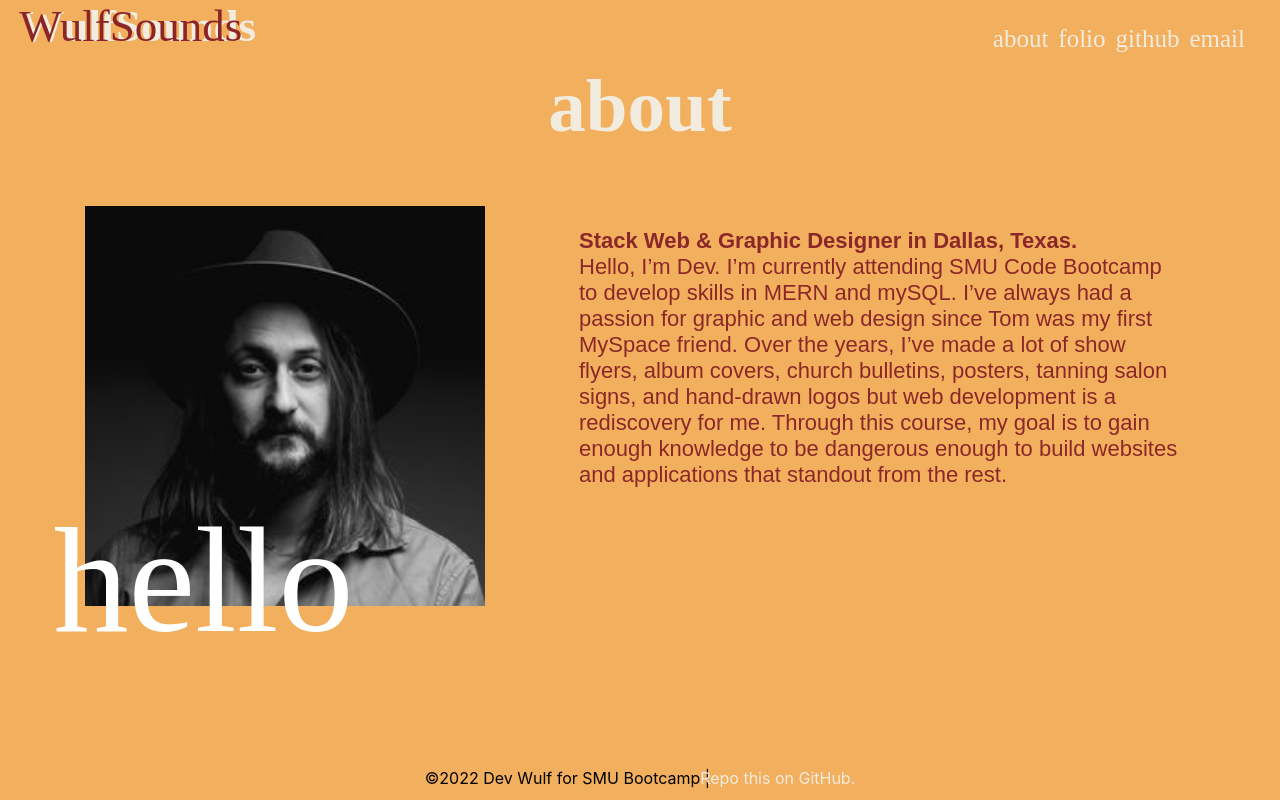
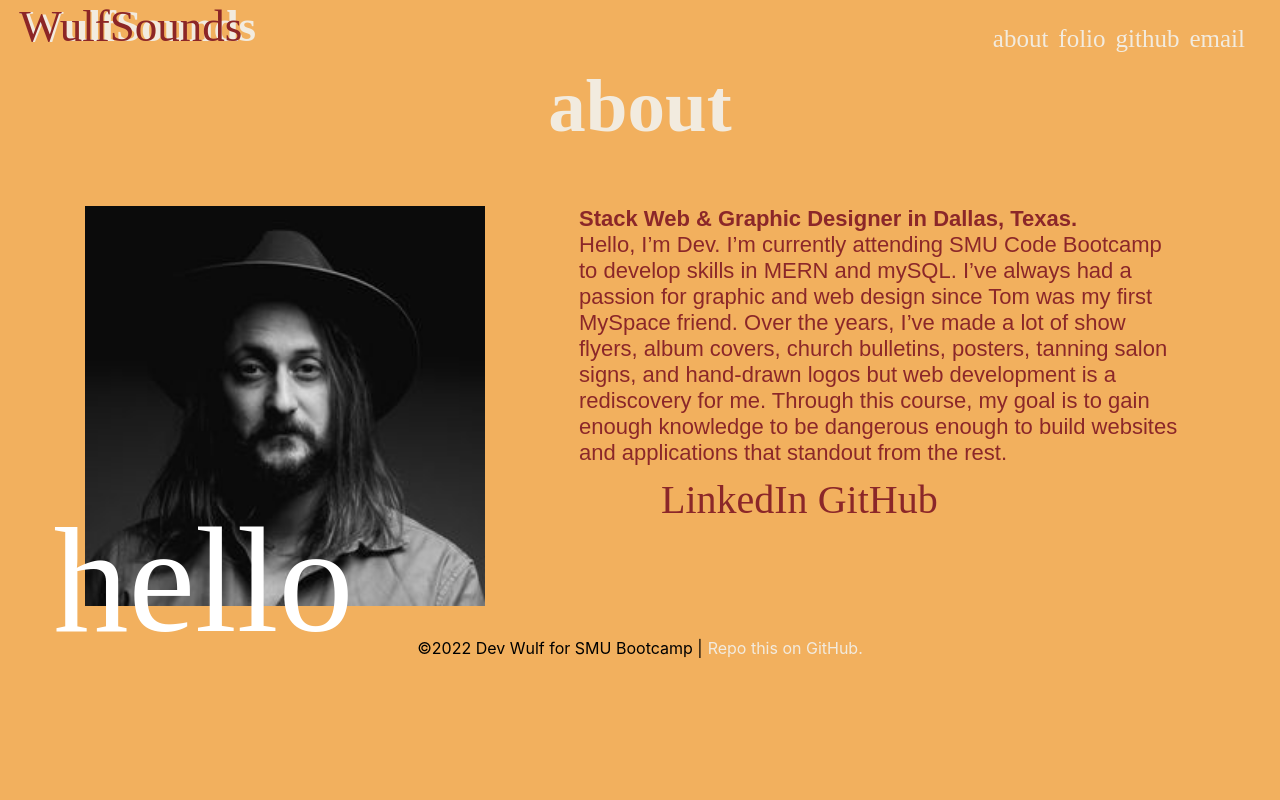
Before and after one commit to wulfsounds/folio-v3, a React (Create React App) app: page /about in a window 1280 px wide. Shown: the top 800 px of the page. Built offline with nearby package versions, Linux system fonts and the light colour scheme; a web font is replaced by a local one.

Commit message:
add contact links

```diff
--- a/src/css/about.css
+++ b/src/css/about.css
@@ -29,7 +29,7 @@ h3 {
 .about-me {
     font-size: 22px;
     width: 600px;
-    margin-top: -25em;
+    margin-top: -26em;
     margin-left: 29em;
 }
 
@@ -48,7 +48,7 @@ img {
 }
 
 .about-foot {
-    margin-top: 50px;
+    margin-top: -115px;
 }
 
 .hello {
@@ -62,3 +62,18 @@ img {
     font-family: lust;
     font-size: 75px;
 }
+
+.contact {
+    z-index: 1;
+    color: #8B2729;
+    font-family: mighty-slab, serif;
+    font-style: normal;
+    font-size: 40px;
+    margin-top: 25px;
+}
+
+
+.contact-icons {
+    margin-left: 710px;
+    margin-top: 10px;
+}
--- a/src/main2.css
+++ b/src/main2.css
@@ -165,7 +165,7 @@ a {
 
 a:hover {
     color: #8B2729;
-    font-weight: 600;
+    /* font-weight: 600; */
 }
 
 #thumbnail-1 {
@@ -403,5 +403,5 @@ footer {
 }
 
 span {
-    margin-left: -20px;
+    margin-left: -5px;
 }
--- a/src/pages/About.js
+++ b/src/pages/About.js
@@ -40,6 +40,10 @@ const AboutPage = (props) => {
 								applications that standout from the rest.
 							</p>
 						</div>
+						<div className="contact-icons">
+							<a className="contact" href="https://www.linkedin.com/in/devwulf/">LinkedIn</a>
+							<a className="contact" href="https://www.github.com/wulfsounds">GitHub</a>
+						</div>
 					</div>
 				</main>
 				<footer className="about-foot home-footer">
```
